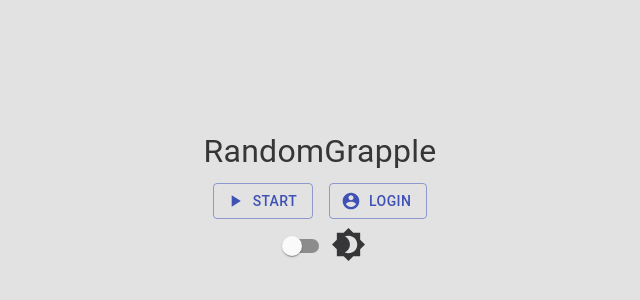
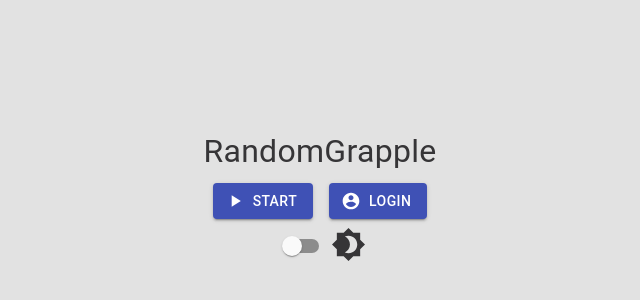
Before and after one commit to dli9431/RandomGrapple, a React (Create React App) app in the folder client/: page / in a window 1280 px wide. Shown: the part 204-504 px from the top of the page, without its empty margins (320-960 px from the left). Built offline with nearby package versions, Linux system fonts and the light colour scheme.

Commit message:
changing mat buttons to contained

```diff
--- a/client/src/App.js
+++ b/client/src/App.js
@@ -44,13 +44,13 @@ function App() {
 				<Typography align="center" style={{ fontSize: "2em", wordBreak: "break-word" }}>RandomGrapple</Typography>
 				<Box display="flex" flexDirection="row" justifyContent="center" flexWrap="wrap">
 					<Box p={1}>
-						<Button onClick={startClick} variant="outlined" color={night ? 'secondary' : 'primary'} startIcon={<PlayArrowIcon />}>Start</Button>
+						<Button onClick={startClick} variant="contained" color={night ? 'secondary' : 'primary'} startIcon={<PlayArrowIcon />}>Start</Button>
 					</Box>
 					<Box p={1}>
 						{logged ?
-							<Button variant="outlined" color={night ? 'secondary' : 'primary'} onClick={logoutFn} startIcon={<ExitToAppIcon />}>Logout</Button>
+							<Button variant="contained" color={night ? 'secondary' : 'primary'} onClick={logoutFn} startIcon={<ExitToAppIcon />}>Logout</Button>
 							:
-							<Button variant="outlined" color={night ? 'secondary' : 'primary'} onClick={loginFn} startIcon={<AccountCircleIcon />}>Login</Button>
+							<Button variant="contained" color={night ? 'secondary' : 'primary'} onClick={loginFn} startIcon={<AccountCircleIcon />}>Login</Button>
 						}
 					</Box>
 				</Box>
--- a/client/src/components/start.js
+++ b/client/src/components/start.js
@@ -15,7 +15,7 @@ export const Start = (props) => {
 					<Grid item xs={12} md={4}>
 						<Paper className={classes.paper}>
 							<Box display="flex" justifyContent="center" flexDirection="column" height="100%">
-								<Button onClick={sparClick} variant="outlined" fontSize="large" color={props.night ? 'secondary' : 'primary'} endIcon={<PlayArrowIcon />}>
+								<Button onClick={sparClick} variant="contained" fontSize="large" color={props.night ? 'secondary' : 'primary'} endIcon={<PlayArrowIcon />}>
 									Sparring Mode
 								</Button>
 							</Box>
@@ -24,7 +24,7 @@ export const Start = (props) => {
 					<Grid item xs={12} md={4}>
 						<Paper className={classes.paper}>
 							<Box display="flex" justifyContent="center" flexDirection="column" height="100%">
-								<Button onClick={tournClick} variant="outlined" fontSize="large" color={props.night ? 'secondary' : 'primary'} endIcon={<PlayArrowIcon />}>
+								<Button onClick={tournClick} variant="contained" fontSize="large" color={props.night ? 'secondary' : 'primary'} endIcon={<PlayArrowIcon />}>
 									Tournament Mode
 								</Button>
 							</Box>
@@ -33,7 +33,7 @@ export const Start = (props) => {
 					<Grid item xs={12} md={4}>
 						<Paper className={classes.paper}>
 							<Box display="flex" justifyContent="center" flexDirection="column" height="100%">
-								<Button onClick={timerClick} variant="outlined" fontSize="large" color={props.night ? 'secondary' : 'primary'} endIcon={<PlayArrowIcon />}>
+								<Button onClick={timerClick} variant="contained" fontSize="large" color={props.night ? 'secondary' : 'primary'} endIcon={<PlayArrowIcon />}>
 									Timer
 								</Button>
 							</Box>
```
